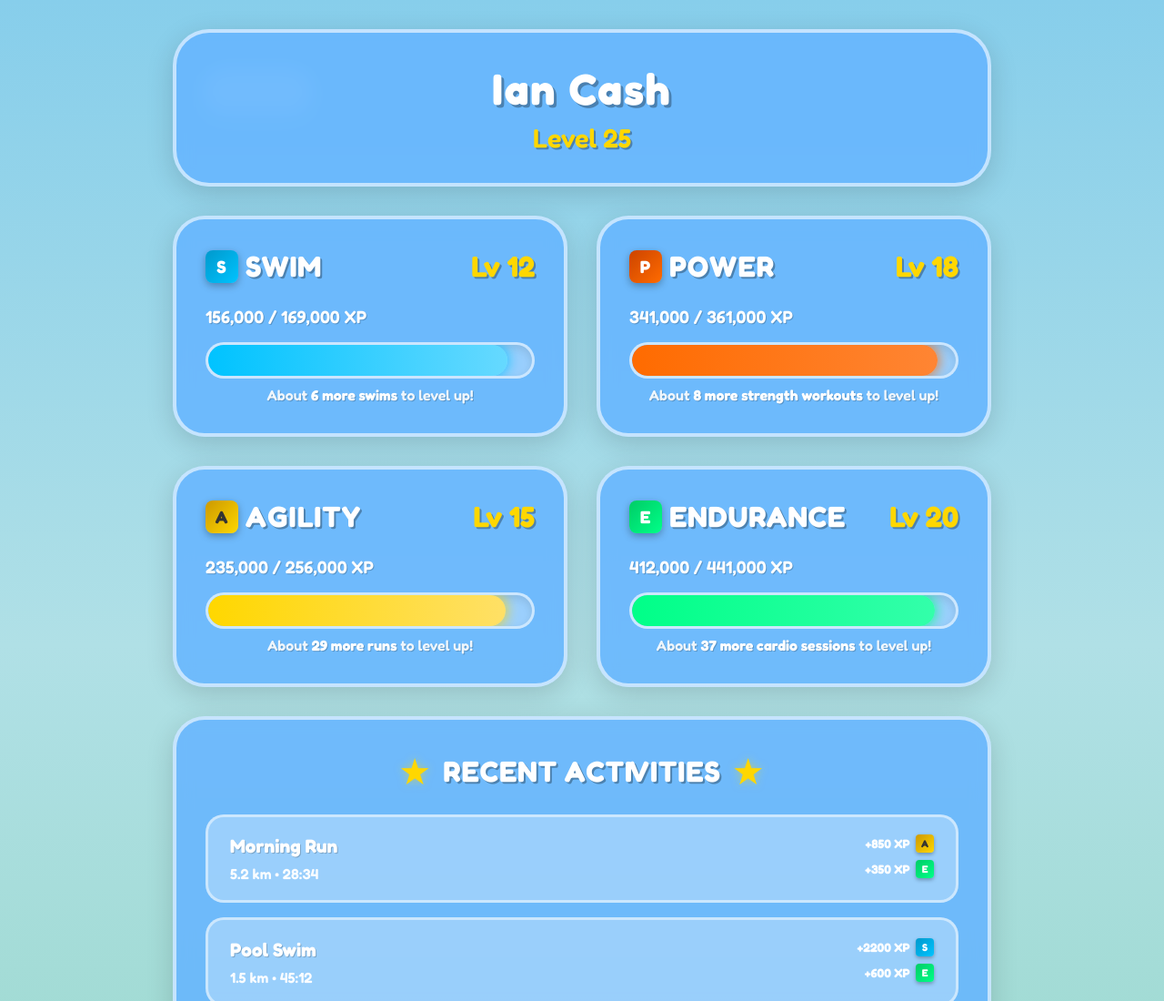
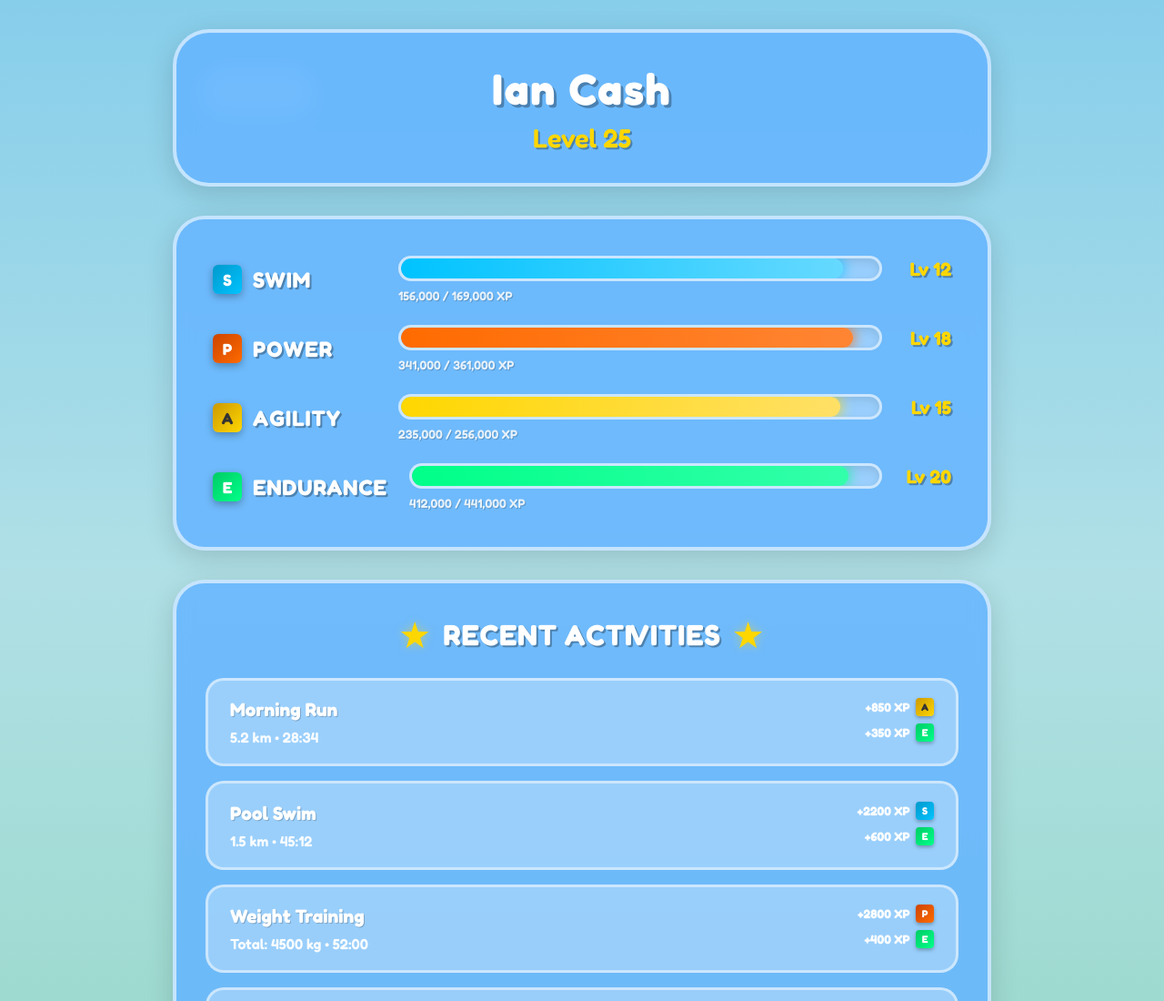
Before and after one commit to lethalgem/fitness-rpg, a website: page public/stats-preview.html in a window 1280 px wide. Shown: the top 1100 px of the page at 91% size. Drawn offline with Linux system fonts and the light colour scheme.

Commit message:
Combine stat presentation

```diff
--- a/public/stats-preview.html
+++ b/public/stats-preview.html
@@ -120,55 +120,55 @@
       text-shadow: 2px 2px 0px rgba(0, 0, 0, 0.3);
     }
 
-    .stats-grid {
-      display: grid;
-      grid-template-columns: repeat(auto-fit, minmax(380px, 1fr));
-      gap: 2rem;
+    .stats-container {
+      background: var(--ui-blue);
+      border: 4px solid var(--ui-border);
+      border-radius: 35px;
+      padding: 2.5rem;
+      box-shadow: 0 8px 30px var(--shadow);
+      backdrop-filter: blur(10px);
       margin-bottom: 2rem;
     }
 
-    .stat-card {
-      background: var(--ui-blue);
-      border: 4px solid var(--ui-border);
-      border-radius: 35px;
-      padding: 2rem;
-      box-shadow: 0 8px 30px var(--shadow);
-      backdrop-filter: blur(10px);
-      transition: transform 0.3s ease;
+    .stats-grid {
+      display: flex;
+      flex-direction: column;
+      gap: 1.5rem;
     }
 
-    .stat-card:hover {
-      transform: translateY(-5px) scale(1.02);
+    .stat-card {
+      display: flex;
+      align-items: center;
+      gap: 1.5rem;
+      padding: 0;
     }
 
-    .stat-header {
+    .stat-label {
       display: flex;
-      justify-content: space-between;
       align-items: center;
-      margin-bottom: 1.5rem;
+      gap: 0.75rem;
+      min-width: 180px;
+      flex-shrink: 0;
     }
 
     .stat-name {
-      font-size: 2rem;
+      font-size: 1.5rem;
       font-weight: 700;
       color: white;
       text-shadow: 2px 2px 0px rgba(0, 0, 0, 0.3);
       text-transform: uppercase;
       letter-spacing: 1px;
-      display: flex;
-      align-items: center;
-      gap: 0.5rem;
     }
 
     .stat-icon {
-      width: 36px;
-      height: 36px;
+      width: 32px;
+      height: 32px;
       display: flex;
       align-items: center;
       justify-content: center;
-      border-radius: 8px;
+      border-radius: 6px;
       font-weight: 900;
-      font-size: 1.2rem;
+      font-size: 1.1rem;
       text-shadow: none;
       box-shadow: 0 3px 8px rgba(0, 0, 0, 0.3);
       flex-shrink: 0;
@@ -194,34 +194,49 @@
       color: white;
     }
 
+    .stat-info {
+      flex: 1;
+      display: flex;
+      flex-direction: column;
+      gap: 0.5rem;
+    }
+
+    .stat-level-bar {
+      display: flex;
+      align-items: center;
+      gap: 1rem;
+    }
+
     .stat-level {
-      font-size: 2rem;
+      font-size: 1.3rem;
       font-weight: 700;
       color: #FFD700;
       text-shadow: 2px 2px 0px rgba(0, 0, 0, 0.3);
+      min-width: 60px;
+      text-align: right;
     }
 
     .xp-info {
-      font-size: 1.2rem;
-      color: white;
-      margin-bottom: 1rem;
+      font-size: 0.85rem;
+      color: rgba(255, 255, 255, 0.85);
       font-weight: 600;
       text-shadow: 1px 1px 0px rgba(0, 0, 0, 0.2);
     }
 
     .progress-container {
       background: rgba(255, 255, 255, 0.3);
-      border-radius: 20px;
-      height: 40px;
+      border-radius: 15px;
+      height: 28px;
       overflow: hidden;
       position: relative;
       border: 3px solid rgba(255, 255, 255, 0.5);
       box-shadow: inset 0 4px 10px rgba(0, 0, 0, 0.1);
+      flex: 1;
     }
 
     .progress-fill {
       height: 100%;
-      border-radius: 17px;
+      border-radius: 12px;
       transition: width 1.5s cubic-bezier(0.4, 0, 0.2, 1);
       position: relative;
       overflow: hidden;
@@ -248,19 +263,6 @@
       box-shadow: 0 0 15px var(--endurance-color);
     }
 
-    .xp-needed {
-      font-size: 1rem;
-      color: rgba(255, 255, 255, 0.9);
-      margin-top: 0.5rem;
-      font-weight: 600;
-      text-align: center;
-      text-shadow: 1px 1px 0px rgba(0, 0, 0, 0.2);
-    }
-
-    .xp-needed strong {
-      color: white;
-      font-weight: 700;
-    }
 
     .activities-section {
       background: var(--ui-blue);
@@ -484,8 +486,10 @@
       <div class="character-level" id="characterLevel">Level --</div>
     </div>
 
+    <div class="stats-container">
       <div class="stats-grid" id="statsGrid">
         <!-- Stats will be populated by JavaScript -->
+      </div>
     </div>
 
     <div class="activities-section">
@@ -606,33 +610,23 @@
       statsGrid.innerHTML = Object.entries(stats).map(([statName, statData]) => {
         const progress = calculateProgress(statData.xp, statData.nextLevelXP);
         const xpNeeded = statData.nextLevelXP - statData.xp;
-        const activitiesNeeded = calculateActivitiesNeeded(xpNeeded, statName);
-
-        // Get a friendly activity name based on stat type
-        const activityNames = {
-          swim: 'swims',
-          power: 'strength workouts',
-          agility: 'runs',
-          endurance: 'cardio sessions'
-        };
 
         return `
           <div class="stat-card">
-            <div class="stat-header">
-              <div class="stat-name">
+            <div class="stat-label">
               <div class="stat-icon ${statName}">${statIcons[statName]}</div>
-                ${statName}
+              <div class="stat-name">${statName}</div>
+            </div>
+            <div class="stat-info">
+              <div class="stat-level-bar">
+                <div class="progress-container">
+                  <div class="progress-fill ${statName}" style="width: ${progress}%"></div>
                 </div>
                 <div class="stat-level">Lv ${statData.level}</div>
               </div>
               <div class="xp-info">
                 ${statData.xp.toLocaleString()} / ${statData.nextLevelXP.toLocaleString()} XP
               </div>
-            <div class="progress-container">
-              <div class="progress-fill ${statName}" style="width: ${progress}%"></div>
-            </div>
-            <div class="xp-needed">
-              About <strong>${activitiesNeeded} more ${activityNames[statName]}</strong> to level up!
             </div>
           </div>
         `;
```
Lines whose indentation alone changed are shown as unchanged.
